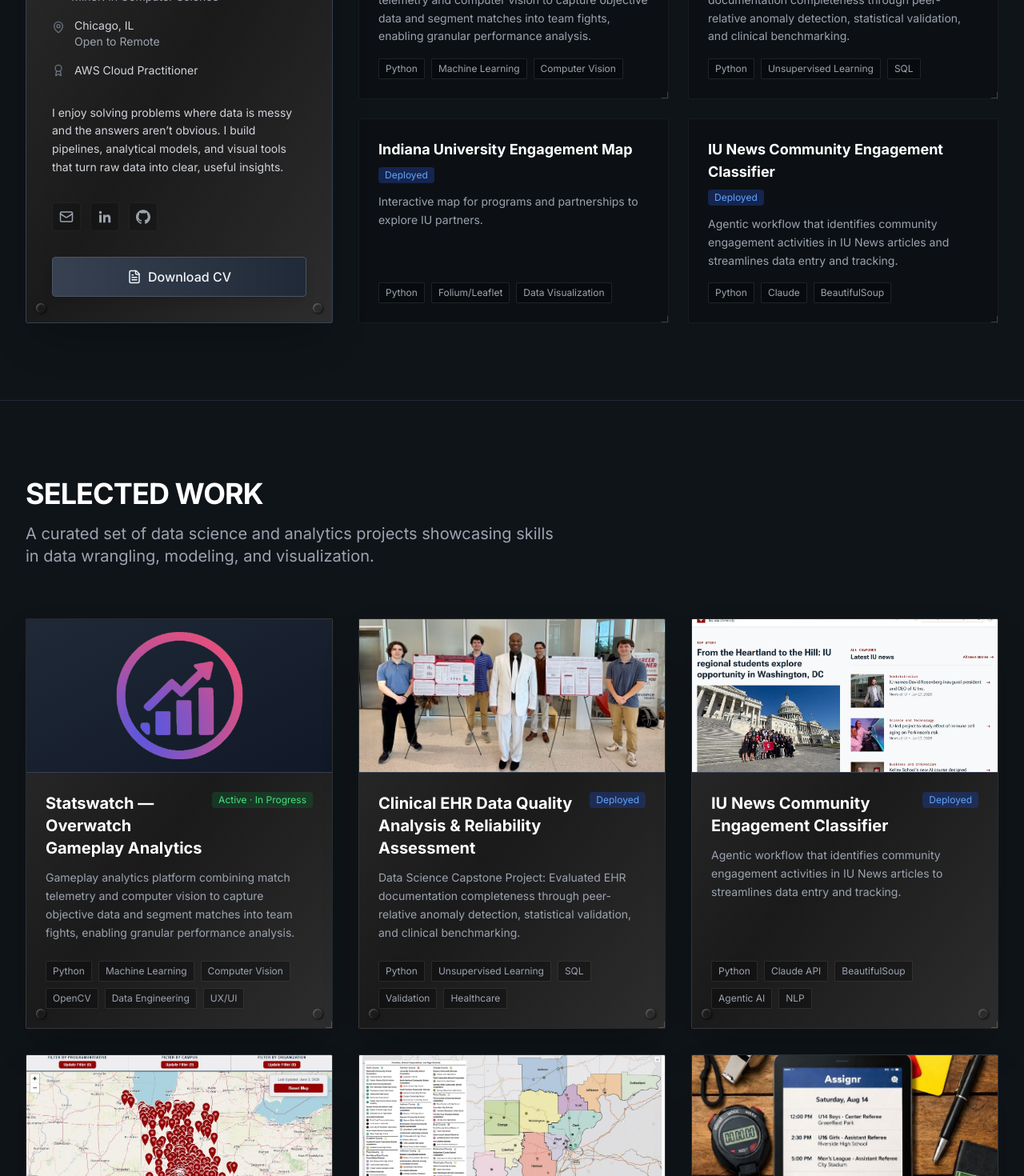
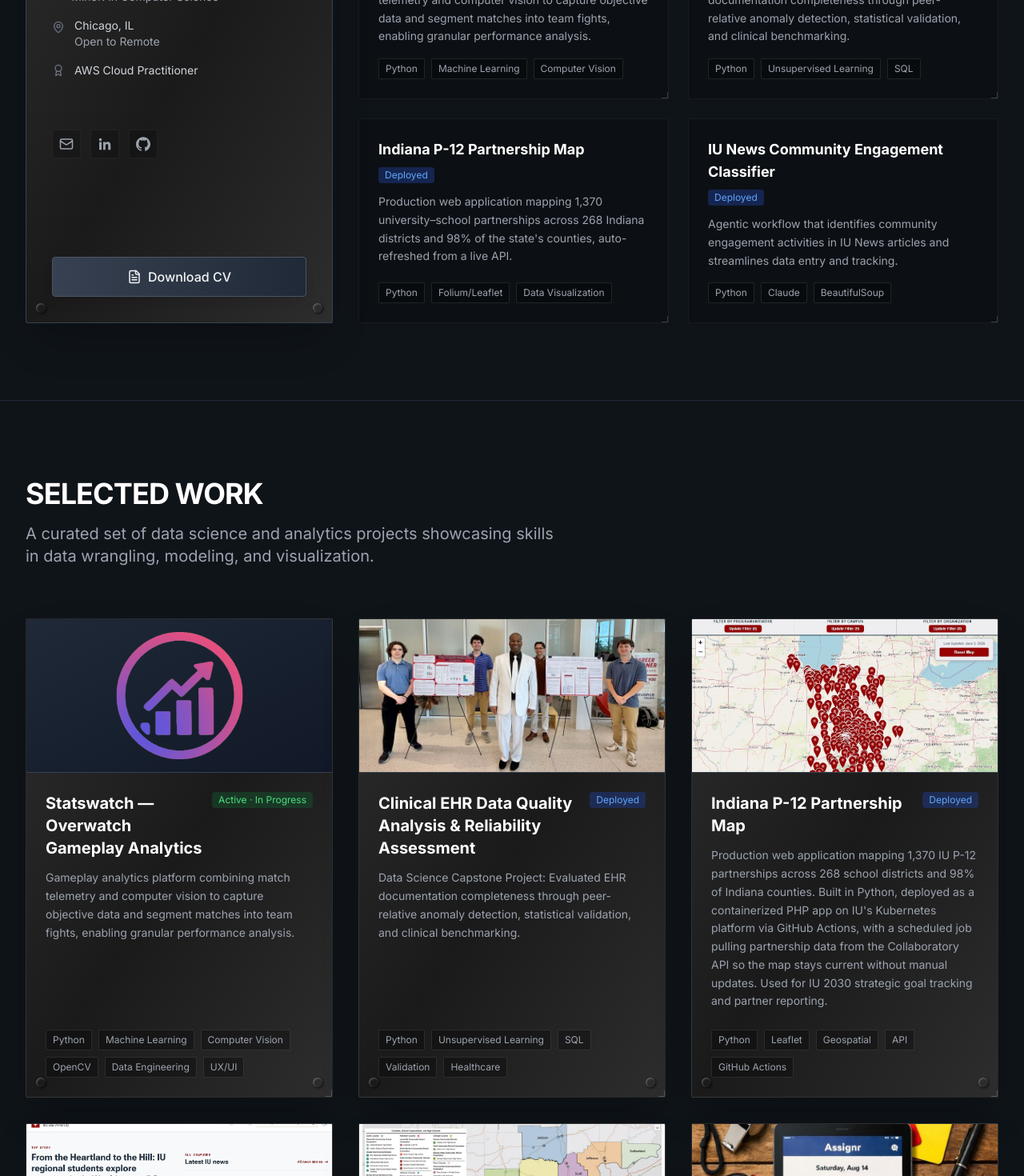
Before and after one commit to JLuca11/JLuca11.github.io, a React (Vite) app: page / in a window 1280 px wide. Shown: the part 1320-2790 px from the top of the page at 80% size. Built offline with nearby package versions, Linux system fonts and the light colour scheme.

Commit message:
updated projects

```diff
--- a/src/components/About.tsx
+++ b/src/components/About.tsx
@@ -66,9 +66,9 @@
 },
 {
   id: '2',
-  title: 'Indiana University Engagement Map',
+  title: 'Indiana P-12 Partnership Map',
   description:
-  'Interactive map for programs and partnerships to explore IU partners.',
+  "Production web application mapping 1,370 university–school partnerships across 268 Indiana districts and 98% of the state's counties, auto-refreshed from a live API.",
   tags: ['Python', 'Folium/Leaflet', 'Data Visualization'],
   status: 'Deployed'
 },
@@ -134,8 +134,6 @@
               </div>
 
               <p className="text-gray-300 leading-relaxed mb-8 text-sm">
-                I enjoy solving problems where data is messy and the answers aren’t obvious.
-                I build pipelines, analytical models, and visual tools that turn raw data into clear, useful insights.
               </p>
 
               <div className="flex gap-3 mb-4">
--- a/src/components/Projects.tsx
+++ b/src/components/Projects.tsx
@@ -23,22 +23,22 @@
   status: 'Deployed'
 },
 {
+  id: '5',
+  title: 'Indiana P-12 Partnership Map',
+  photo: 'Photos/IUInteractiveMap.jpg',
+  description:
+  "Production web application mapping 1,370 IU P-12 partnerships across 268 school districts and 98% of Indiana counties. Built in Python, deployed as a containerized PHP app on IU's Kubernetes platform via GitHub Actions, with a scheduled job pulling partnership data from the Collaboratory API so the map stays current without manual updates. Used for IU 2030 strategic goal tracking and partner reporting.",
+  tags: ['Python', 'Leaflet', 'Geospatial', 'API', 'GitHub Actions'],
+  link: 'https://schoolpartnerships.iu.edu/impact/statewide-snapshot.html',
+  status: 'Deployed'
+},
+{
   id: '7',
   title: 'IU News Community Engagement Classifier',
   photo: 'Photos/IUNews.jpg',
   description: 'Agentic workflow that identifies community engagement activities in IU News articles to streamlines data entry and tracking.',
   tags: ['Python', 'Claude API', 'BeautifulSoup', 'Agentic AI', "NLP"],
   link: 'https://github.com/joluca-iu/IU-News-Weekly',
-  status: 'Deployed'
-},
-{
-  id: '5',
-  title: 'Indiana University Engagement Map',
-  photo: 'Photos/IUInteractiveMap.jpg',
-  description:
-  'Interactive map for programs and partnerships to explore IU partners',
-  tags: ['Python', 'Folium/Leaflet', 'Geo Data', 'Data Visualization'],
-  link: 'https://schoolpartnerships.iu.edu/impact/statewide-snapshot.html',
   status: 'Deployed'
 },
 {
```
Also changed, not shown: 1 other file (tests, documents, lock files or other folders).
